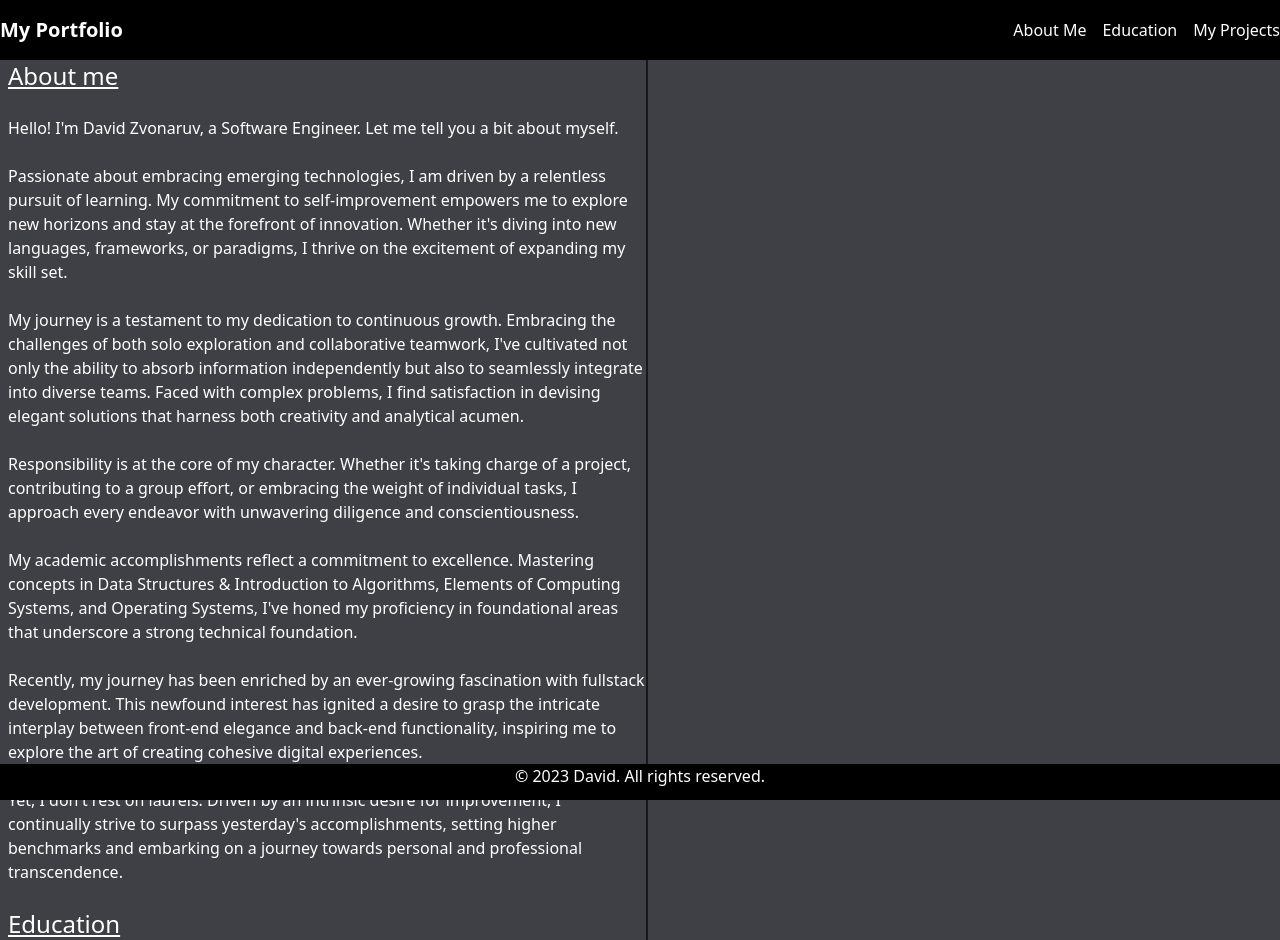
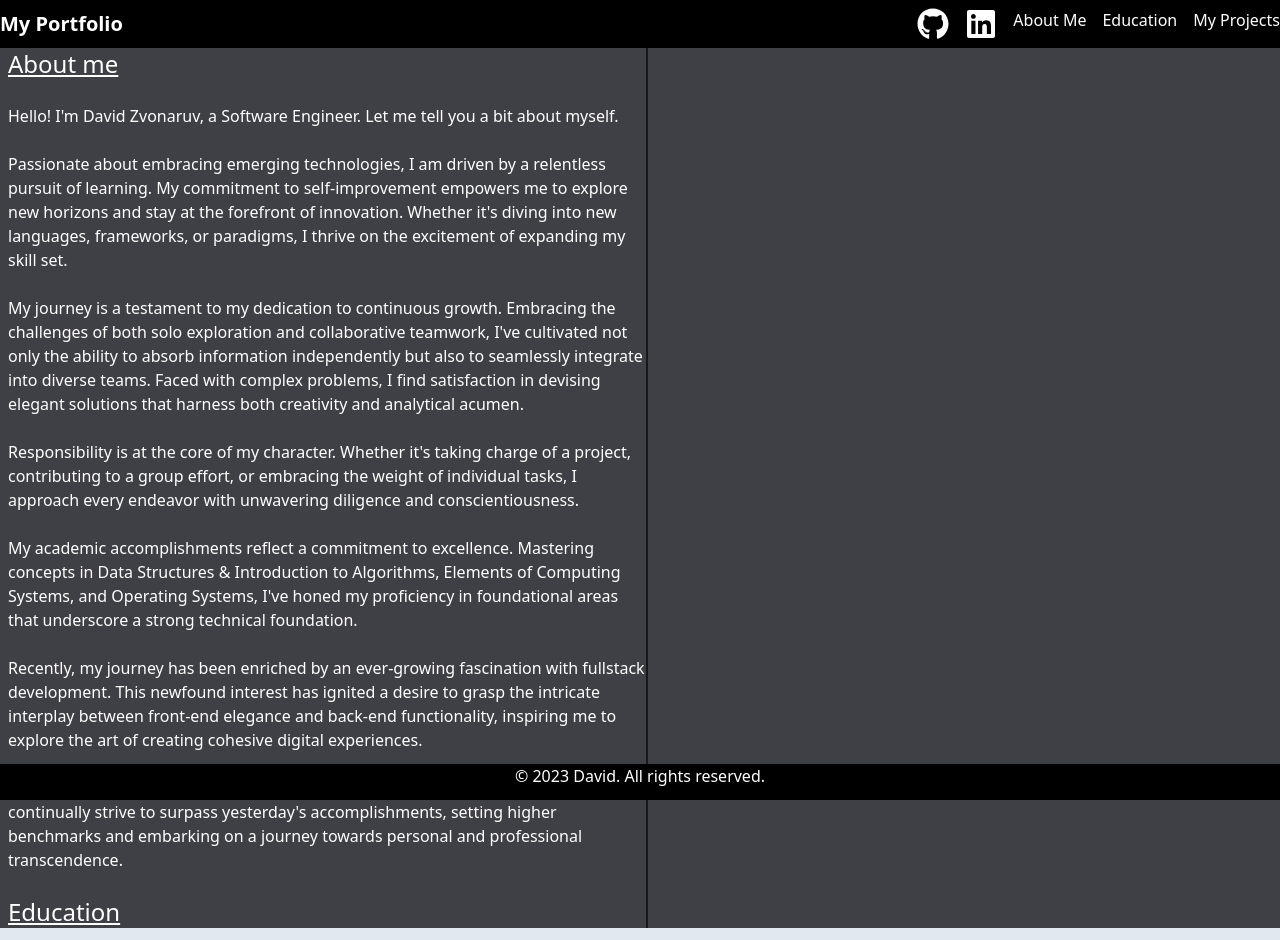
Before and after one commit to DavidZvonaruv5/My-portfolio, a Next.js app: page / in a window 1280 px wide. Built offline with nearby package versions, Linux system fonts and the light colour scheme.

Commit message:
changed navbar

```diff
--- a/app/components/Navbar.js
+++ b/app/components/Navbar.js
@@ -1,12 +1,14 @@
 import Link from 'next/link';
-
+import { FaGithub, FaLinkedin  } from "react-icons/fa"
 
 export default function Navbar() {
   return (
-    <nav className="bg-black text-white py-4 sticky top-0">
+    <nav className="bg-black text-white py-2 sticky top-0">
       <div className="container mx-auto flex items-center justify-between">
         <Link href="/"> <div className="text-xl font-bold">My Portfolio</div></Link>
         <ul className="flex space-x-4">
+        <Link href="https://github.com/DavidZvonaruv5"><FaGithub className='text-[2rem] hover:animate-bounce' /></Link>
+        <Link href="https://www.linkedin.com/in/david-zvonar-0b4b0a1b0/"><FaLinkedin className='text-[2rem] hover:animate-bounce'/></Link>
           <li>
             <Link href="#Aboutme">
               <span className="cursor-pointer hover:text-gray-300">About Me</span>
@@ -18,7 +20,7 @@ export default function Navbar() {
             </Link>
           </li>
           <li>
-            <Link href="/projects">
+            <Link href="#projects">
               <span className="cursor-pointer hover:text-gray-300">My Projects</span>
             </Link>
           </li>
--- a/package.json
+++ b/package.json
@@ -16,6 +16,7 @@
     "postcss": "8.4.28",
     "react": "18.2.0",
     "react-dom": "18.2.0",
+    "react-icons": "^4.10.1",
     "tailwindcss": "3.3.3"
   }
 }
```
Also changed, not shown: 1 other file (tests, documents, lock files or other folders).
